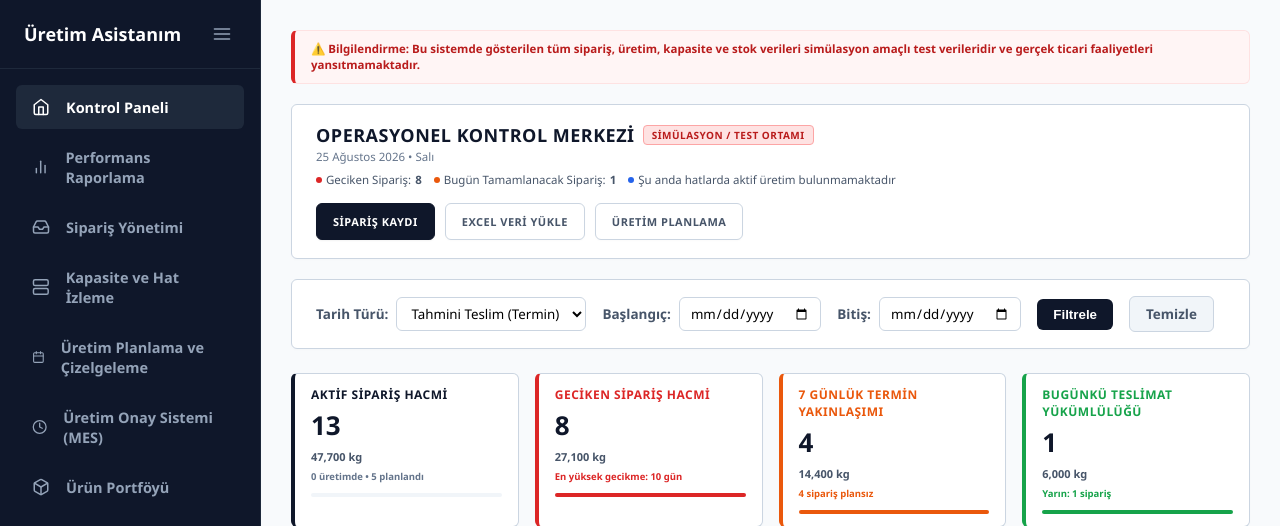
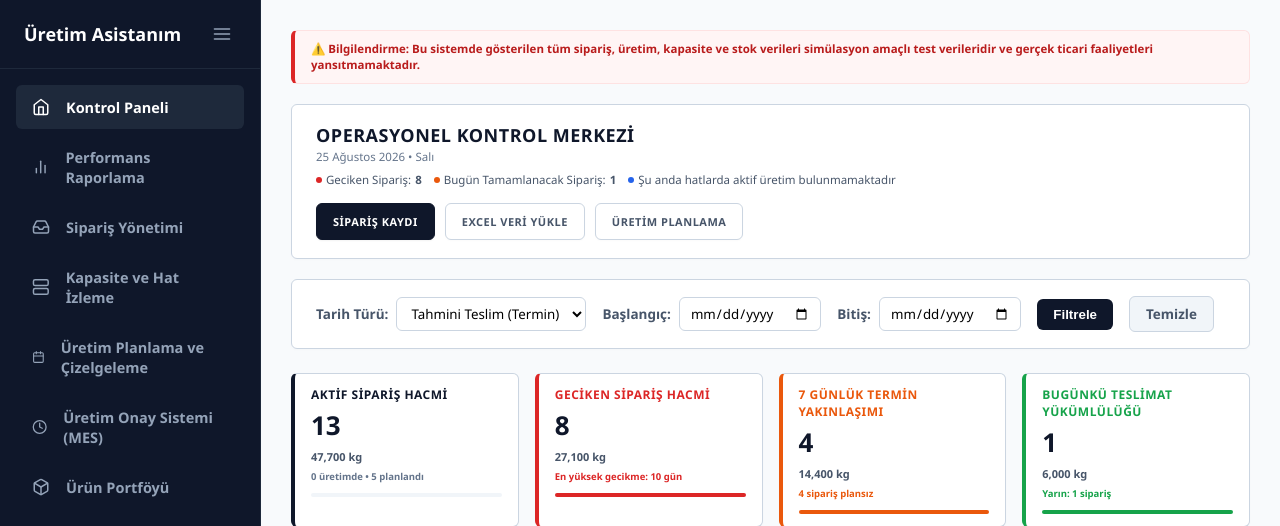
Before and after one commit to Esmanurpolaat/-uretim-asistan-m, a FastAPI app: page / in a window 1280 px wide. Shown: the top 526 px of the page. Run offline with FastAPI, Linux system fonts and the light colour scheme.

Commit message:
docs: Ana baslik yanindaki mukerrer simulasyon rozeti kaldirildi

```diff
--- a/app/templates/index.html
+++ b/app/templates/index.html
@@ -534,10 +534,7 @@
             <!-- Karşılama ve Canlı Durum Şeridi -->
             <div style="display: flex; justify-content: space-between; align-items: center; background: white; padding: 18px 24px; border-radius: 6px; border: 1px solid #cbd5e1; box-shadow: 0 1px 3px rgba(0,0,0,0.02); flex-wrap: wrap; gap: 16px; margin-bottom: 20px;">
                 <div>
-                    <div style="display: flex; align-items: center; gap: 8px; flex-wrap: wrap;">
-                        <h2 style="margin: 0; font-size: 18px; font-weight: 800; color: #0f172a; text-transform: uppercase; letter-spacing: 0.5px;">Operasyonel Kontrol Merkezi</h2>
-                        <span style="font-size: 10px; font-weight: 700; color: #b91c1c; background-color: #fee2e2; border: 1px solid #fca5a5; padding: 2px 8px; border-radius: 4px; text-transform: uppercase; letter-spacing: 0.5px;">Simülasyon / Test Ortamı</span>
-                    </div>
+                    <h2 style="margin: 0; font-size: 18px; font-weight: 800; color: #0f172a; text-transform: uppercase; letter-spacing: 0.5px;">Operasyonel Kontrol Merkezi</h2>
                     <div style="font-size: 11.5px; color: #64748b; margin-top: 2px;">{{ formatted_date }}</div>
                     <div style="display: flex; gap: 12px; align-items: center; margin-top: 8px; flex-wrap: wrap;">
                         <span style="font-size: 11.5px; color: #475569; display: inline-flex; align-items: center; gap: 4px;">
```
